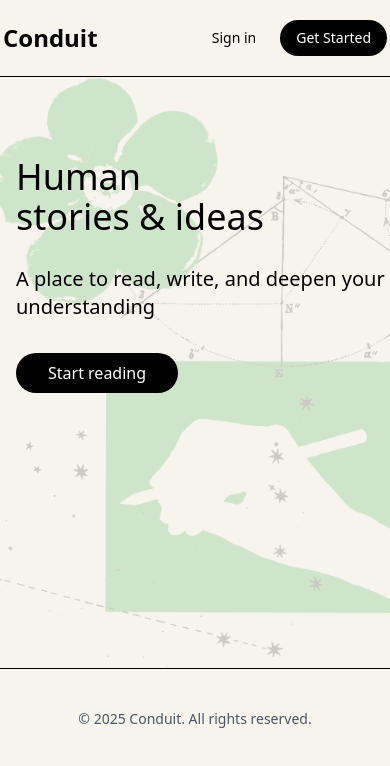
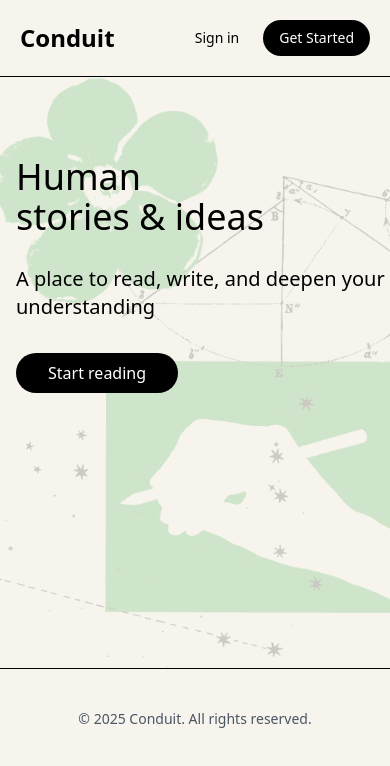
Before and after one commit to rizkythegreat/conduit, a React (Vite) app: page / in a window 390 px wide. Shown: the top 766 px of the page. Built offline with nearby package versions, Linux system fonts and the light colour scheme.

Commit message:
fix: fix responsiveness

```diff
--- a/src/components/templates/Hero.jsx
+++ b/src/components/templates/Hero.jsx
@@ -12,7 +12,7 @@ function Hero() {
           alt="hero"
           className="absolute inset-0 w-full h-full object-cover object-right xl:hidden opacity-20"
         />
-        <Box className="z-10 xl:w-8/13 w-full flex flex-col xl:justify-center md:ml-20 xl:ml-0 ml-4 xl:mt-0 mt-20 justify-start">
+        <Box className="z-10 xl:w-8/12 w-full flex flex-col xl:justify-center md:ml-20 xl:ml-0 ml-4 xl:mt-0 mt-20 justify-start">
           <Box className={'flex flex-col gap-y-3 mb-8'}>
             <h1 className="md:text-8xl text-4xl">
               Human <br /> stories & ideas
--- a/src/layouts/Header.jsx
+++ b/src/layouts/Header.jsx
@@ -20,8 +20,11 @@ function Header() {
   }, []);
   return (
     <>
-      <Box className={'w-full bg-transparent xl:max-w-7xl md:max-w-xl max-w-sm mx-auto my-5'}>
-        <Box className={'flex justify-between items-center'}>
+      <Box className={'w-full bg-transparent mx-auto my-5'}>
+        <Box
+          className={
+            'flex justify-between items-center md:max-w-2xl xl:max-w-5xl mx-5 max-w-sm md:mx-auto'
+          }>
           <h1 className={'text-2xl font-bold'}>Conduit</h1>
           <Box className={'flex space-x-4'}>
             {isAuthenticated
```
